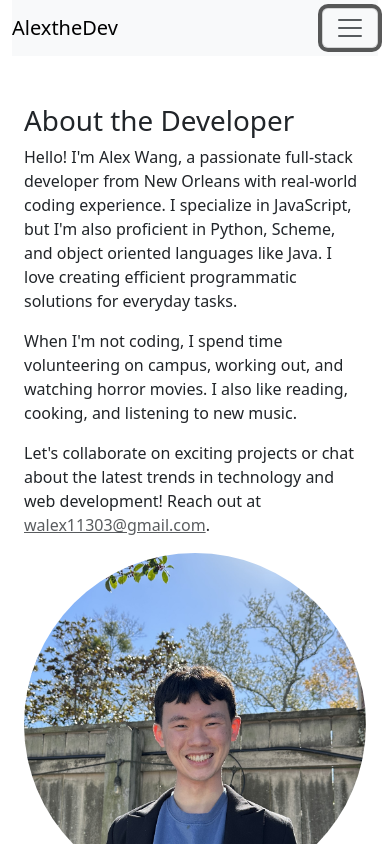
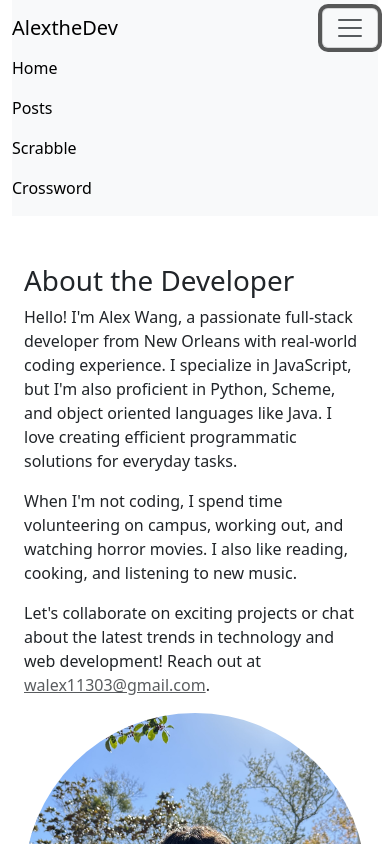
Before and after one commit to alex-wang-13/alexweb, a React (Create React App) app: page / in a window 390 px wide. Both pictures are taken after a click on the button "Toggle navigation". Shown: the top 844 px of the page. Built offline with nearby package versions, Linux system fonts and the light colour scheme.

Commit message:
fixed collapsable navbar on mobile

```diff
--- a/package.json
+++ b/package.json
@@ -13,6 +13,7 @@
     "express": "^4.21.0",
     "helmet": "^8.0.0",
     "mongoose": "^8.7.0",
+    "popper.js": "^1.16.1",
     "react": "^18.3.1",
     "react-bootstrap": "^2.10.5",
     "react-dom": "^18.3.1",
--- a/src/App.js
+++ b/src/App.js
@@ -6,6 +6,7 @@ import PostDetails from './components/PostDetails';
 import Scrabble from './components/Scrabble';
 import Crossword from './components/Crossword';
 import Compose from './components/Compose';
+import 'bootstrap/dist/js/bootstrap.bundle.min.js';
 import 'bootstrap/dist/css/bootstrap.min.css';
 
 function App() {
@@ -14,15 +15,15 @@ function App() {
       <div className="container-fluid">
         <nav className="navbar navbar-expand-sm navbar-light bg-light">
           <a className="navbar-brand" href="/">AlextheDev</a>
-          <button className="navbar-toggler" type="button" data-toggle="collapse" data-target="#navbarNav" aria-controls="navbarNav" aria-expanded="false" aria-label="Toggle navigation">
+          <button className="navbar-toggler" type="button" data-bs-toggle="collapse" data-bs-target="#navbarNav" aria-controls="navbarNav" aria-expanded="false" aria-label="Toggle navigation">
             <span className="navbar-toggler-icon"></span>
           </button>
           <div className="collapse navbar-collapse" id="navbarNav">
             <ul className="navbar-nav">
-              <li className="nav-item"><a className="nav-link" href="/">Home</a></li>
-              <li className="nav-item"><a className="nav-link" href="/posts">Posts</a></li>
-              <li className="nav-item"><a className="nav-link" href="/scrabble">Scrabble</a></li>
-              <li className="nav-item"><a className="nav-link" href="/crossword">Crossword</a></li>
+              <li className="nav-item"><a className="nav-link" id="navbarNav" href="/">Home</a></li>
+              <li className="nav-item"><a className="nav-link" id="navbarNav" href="/posts">Posts</a></li>
+              <li className="nav-item"><a className="nav-link" id="navbarNav" href="/scrabble">Scrabble</a></li>
+              <li className="nav-item"><a className="nav-link" id="navbarNav" href="/crossword">Crossword</a></li>
             </ul>
           </div>
         </nav>
```
